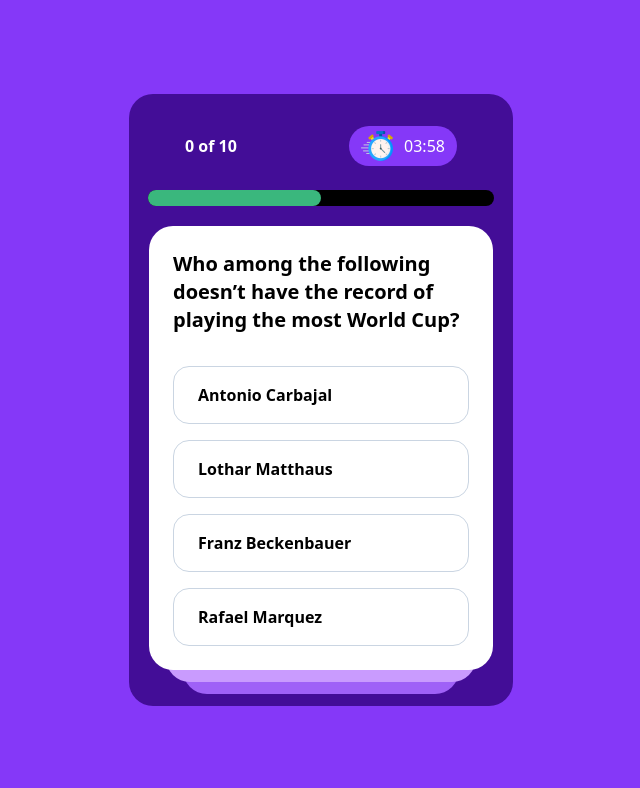
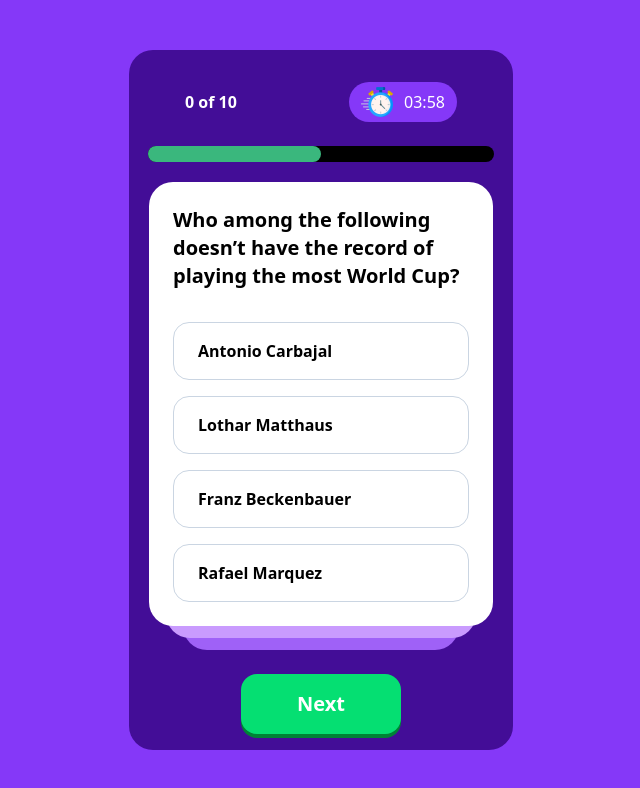
Before and after one commit to 11saim/React-Projects, a React (Vite) app in the folder Quiz App/: page / in a window 1280 px wide. Shown: the top 788 px of the page, without its empty margins (319-959 px from the left). Built offline with nearby package versions, Linux system fonts and the light colour scheme.

Commit message:
Button Added

```diff
--- /dev/null
+++ b/Quiz App/src/components/Button.jsx
@@ -0,0 +1,12 @@
+import React from "react";
+
+export default function Button() {
+  return (
+    <div className="relative w-40 mx-auto mt-12 cursor-pointer text-xl text-center">
+      <div className="absolute w-full h-full bg-green-700 rounded-2xl top-1 left-0 z-10"></div>
+      <div className="relative z-20 bg-green-400 text-white p-4 rounded-2xl font-bold">
+        Next
+      </div>
+    </div>
+  );
+}
--- a/Quiz App/src/components/QuizApp.jsx
+++ b/Quiz App/src/components/QuizApp.jsx
@@ -1,12 +1,14 @@
 import { useState } from "react";
 import Header from "./Header";
 import Main from "./Main";
+import Button from "./Button";
 
 function QuizApp() {
   return (
     <div className="bg-[#430d97] w-96 rounded-3xl m-2 py-4">
       <Header />
       <Main />
+      <Button />
     </div>
   );
 }
```
